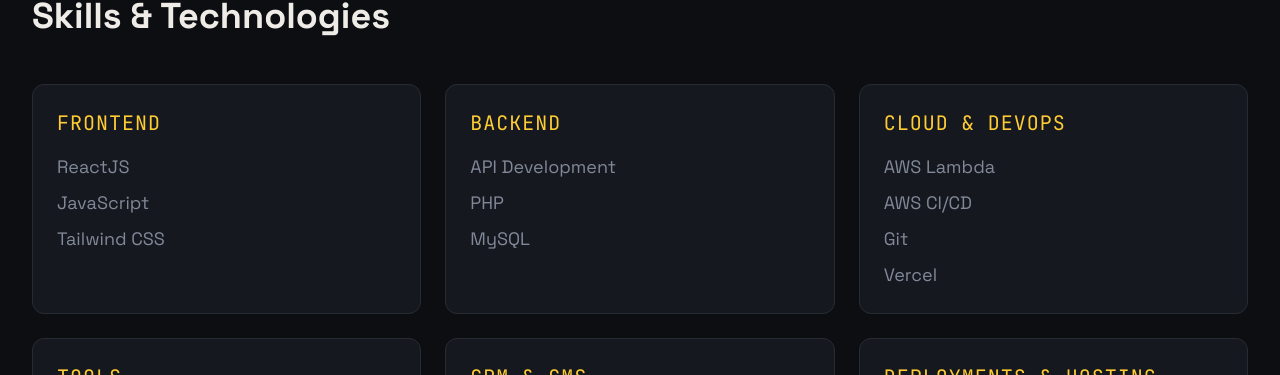
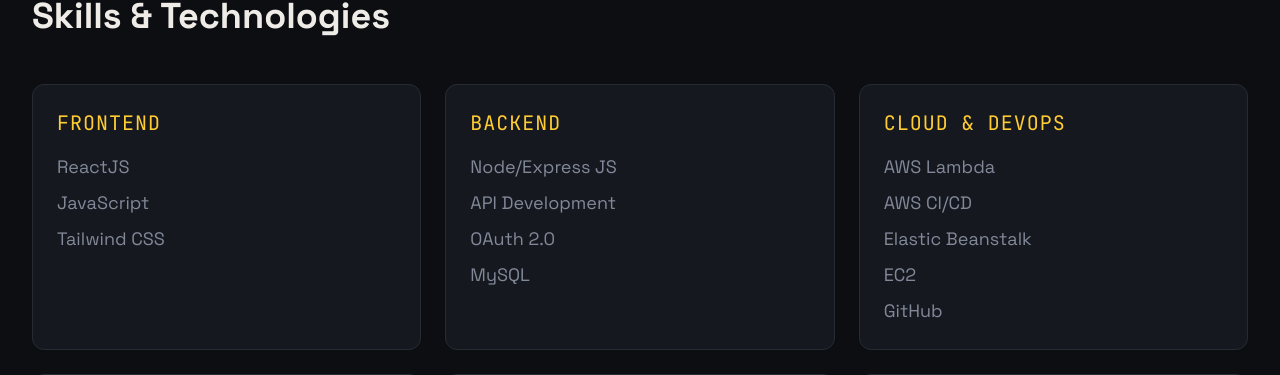
Before and after one commit to manohari1990/portfolio, a React (Vite) app: page / in a window 1280 px wide. Shown: the part 2923-3298 px from the top of the page. Built offline with nearby package versions, Linux system fonts and the light colour scheme.

Commit message:
updated skills and resume

```diff
--- a/src/components/HeroSection.tsx
+++ b/src/components/HeroSection.tsx
@@ -1,6 +1,6 @@
 import { FileDown, Github, Linkedin, Mail } from "lucide-react";
 import portraitImg from "../assets/profile-pic4.png";
-import resume from "../assets/manohari-9yrs-React.pdf"
+import resume from "../assets/manohari-FS-JS.pdf"
 
 const HeroSection = () => {
   return (
--- a/src/components/Navbar.tsx
+++ b/src/components/Navbar.tsx
@@ -1,6 +1,6 @@
 import { Menu, X } from "lucide-react";
 import { useState } from "react";
-import resume from "../assets/manohari-9yrs-React.pdf"
+import resume from "../assets/manohari-FS-JS.pdf"
 import logo from "../assets/mg-logo.png"
 
 const navLinks = [
--- a/src/components/SkillsSection.tsx
+++ b/src/components/SkillsSection.tsx
@@ -2,8 +2,8 @@
 
 const skills = [
   { category: "Frontend", items: ["ReactJS", "JavaScript", "Tailwind CSS"] },
-  { category: "Backend", items: ["API Development", "PHP", "MySQL"] },
-  { category: "Cloud & DevOps", items: ["AWS Lambda", "AWS CI/CD", "Git", "Vercel"] },
+  { category: "Backend", items: ["Node/Express JS", "API Development", "OAuth 2.0", "MySQL"] },
+  { category: "Cloud & DevOps", items: ["AWS Lambda", "AWS CI/CD", "Elastic Beanstalk", "EC2", "GitHub"] },
   { category: "Tools", items: ["Figma", "Google Analytics"] },
   { category: "CRM & CMS", items: ["WordPress", "GoHighLevel"] },
   { category: "Deployments & Hosting", items: ["GoDaddy", "Hostinger"] }
```
Also changed, not shown: 2 other files (tests, documents, lock files or other folders).
